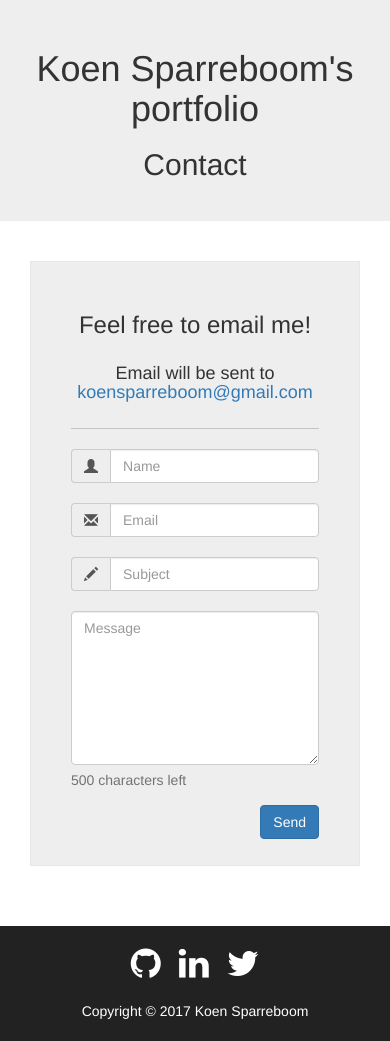
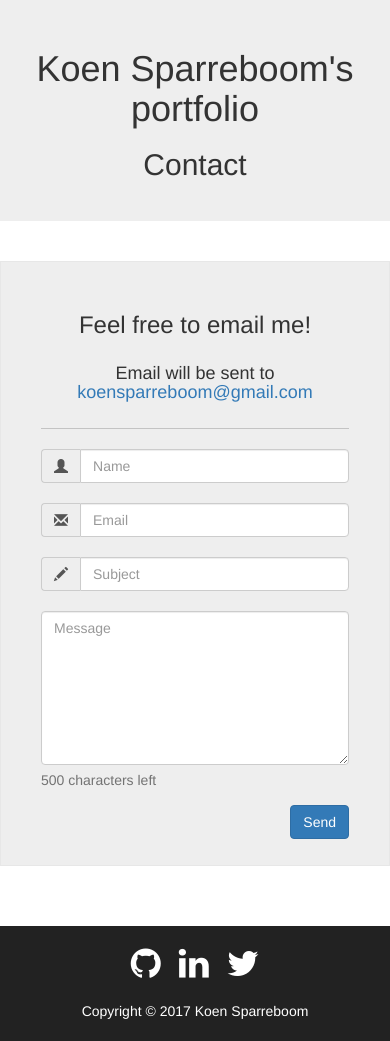
Before and after one commit to Nibkat/portfolio-old, a PHP site: page /contact.php in a window 390 px wide. Shown: the part 51-1092 px from the top of the page. Run offline with PHP 8.4, Linux system fonts and the light colour scheme; some libraries are stand-ins or nearby versions.

Commit message:
Improved responsiveness

```diff
--- a/contact.php
+++ b/contact.php
@@ -15,8 +15,8 @@
         <h2 id="headTitle">Contact</h2>
     </div>
 
-    <div class="container center">
-        <div class="col-md-12">
+    <div class="container-fluid" style="max-width: 1110px; padding: 0">
+        <div class="col-md-12" style="margin: 0; padding: 0">
             <div class="form-area">
                 <form role="form">
                     <br style="clear:both">
```
